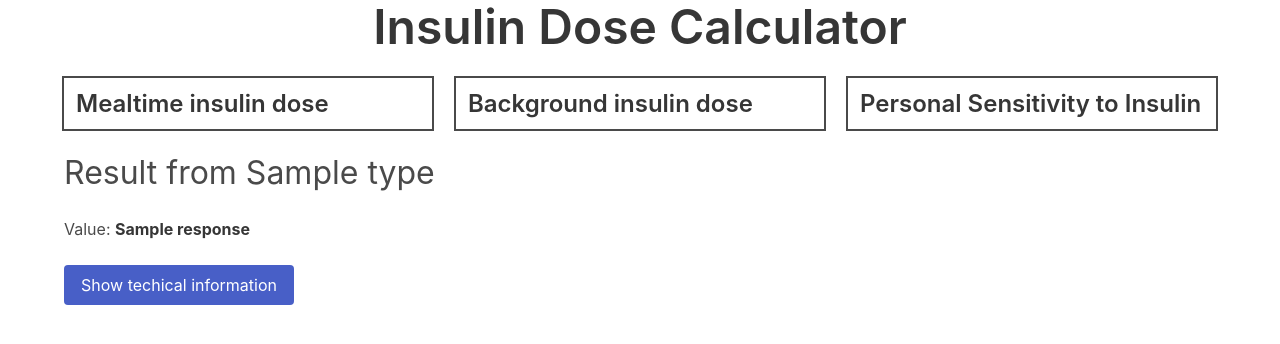
After one commit to andrefrmacedo/SQD-TP1-Webapp, a Python web app: template app/templates/response.html in a window 1280 px wide. The commit adds this page. Shown: the top 344 px of the page. Run offline with Jinja, Linux system fonts and the light colour scheme; the template is opened without the code that fills it: most values are stand-ins (such as "Sample title", 1, 10 or a date in 2020); some libraries are stand-ins or nearby versions.

Commit message:
Add response page

```diff
--- a/app/static/js/js-functions.js
+++ b/app/static/js/js-functions.js
@@ -157,3 +157,7 @@
 
     }
 }
+
+function showDetails(){
+    $('#details').removeClass('is-hidden');
+}
--- a/app/templates/background.html
+++ b/app/templates/background.html
@@ -46,7 +46,7 @@
                 </p>
 
                 <p class="control">
-                    <button class="button is-primary" id="button" disabled="disabled" >Submit</button>
+                    <button class="button is-primary" id="button" disabled="disabled" >Calculate insulin dose</button>
                     <a class="button is-link" onclick="resetform()">Clear</a>
                 </p>
             </form>
--- a/app/templates/mealstandard.html
+++ b/app/templates/mealstandard.html
@@ -88,7 +88,7 @@
                 </p>
 
                 <p class="control">
-                    <button class="button is-primary" id="button" disabled="disabled">Submit</button>
+                    <button class="button is-primary" id="button" disabled="disabled">Calculate insulin dose</button>
                     <a class="button is-link" onclick="resetform()">Clear</a>
                 </p>
             </form>
--- /dev/null
+++ b/app/templates/response.html
@@ -0,0 +1,71 @@
+<!DOCTYPE html>
+<html lang="en">
+<head>
+    <title>Insulin Dose Calculator</title>
+
+    <!-- CSS -->
+    <link rel="stylesheet" type="text/css" href="{{ url_for('static', filename='css/style.css') }}">
+    <link rel="stylesheet" type="text/css" href="https://cdnjs.cloudflare.com/ajax/libs/bulma/0.0.23/css/bulma.min.css">
+
+    <!-- JS -->
+    <script type="text/javascript" src="https://cdnjs.cloudflare.com/ajax/libs/jquery/2.2.3/jquery.js"></script>
+</head>
+<body>
+
+<div class="container">
+
+    <h1 class="title is-1 has-text-centered">Insulin Dose Calculator</h1>
+
+    <div class="columns">
+
+        <div class="column abc">
+            <a href="/mealstandard"><h3 class="title is-4">Mealtime insulin dose</h3></a>
+        </div>
+
+        <div class="column abc">
+            <a href="/background"><h3 class="title is-4">Background insulin dose</h3></a>
+        </div>
+
+        <div class="column abc">
+            <a href="/mealpersonal"><h3 class="title is-4">Personal Sensitivity to Insulin</h3></a>
+        </div>
+    </div>
+
+	<div class="columns">
+		<div class="column">
+			<h3 class="subtitle is-3">Result from {{type}}</h3>
+			{% if data.response[3] != -1 %}
+				<div class="content">
+					<p>Value: <strong>{{data.response[3]}}</strong></p>
+				</div>
+				<button class="button is-link" onclick="showDetails()" >Show techical information</button>
+				<div class="content is-hidden" id="details">
+					<p>Number of web services used in the calculation: 3</p>
+					<p>Indivivual results:</p>
+					<ul>
+						{% if backup_response %}
+							{% for item in data.backup_ws %}
+								<li><strong>{{item}}</strong>; result: <strong>{{data.response[loop.index0]}}</strong></li>
+							{% endfor %}
+						{% else %}
+							{% for item in data.ws %}
+								<li><strong>{{item}}</strong>; result: <strong>{{data.response[loop.index0]}}</strong></li>
+							{% endfor %}
+						{% endif %}
+					</ul>
+					<p>Majority result: <strong>{{ data.response[3] }}</strong></p>
+				</div>
+			{% else %}
+				<div class="content">
+					<p>It was not possible to calculate the insulin dose; please try again</p>
+				</div>
+			{% endif %}
+		</div>
+	</div>
+
+</div>
+
+<script type="text/javascript" src="{{ url_for('static', filename='js/js-functions.js') }}"></script>
+
+</body>
+</html>
```
Also changed, not shown: app/views/views.py (+20 -1 lines), app/voter/n_voter.py (+7 -1 lines).
